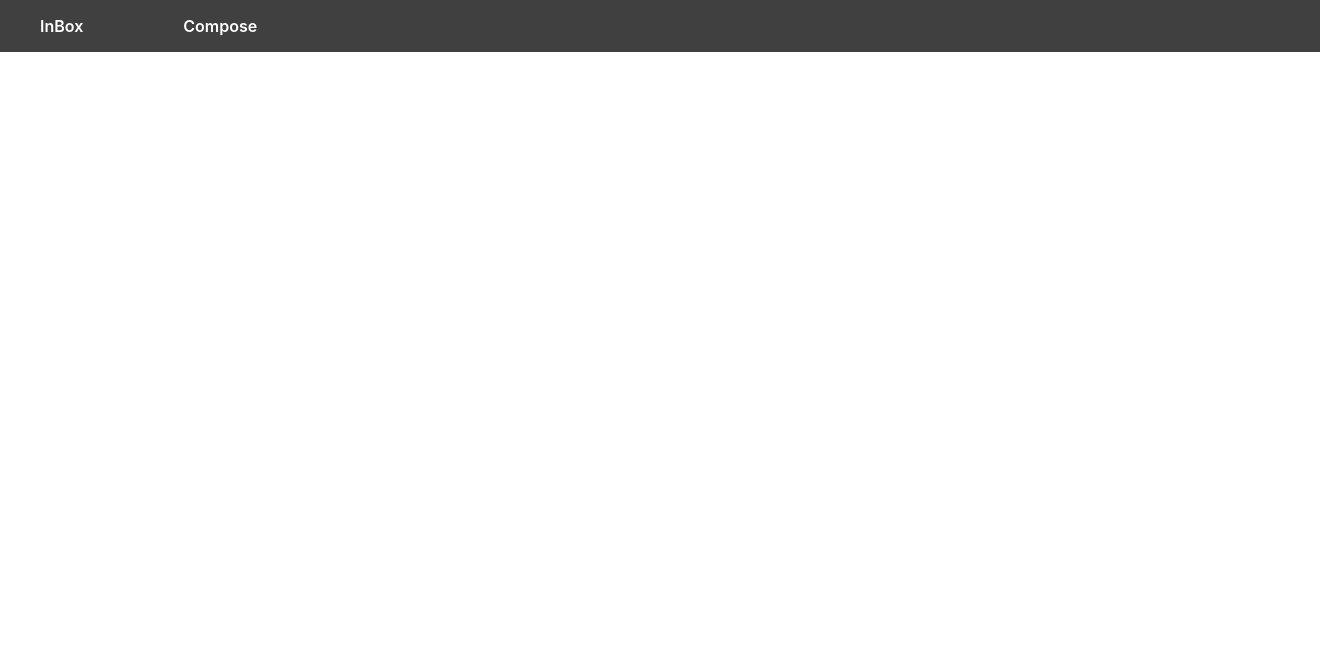
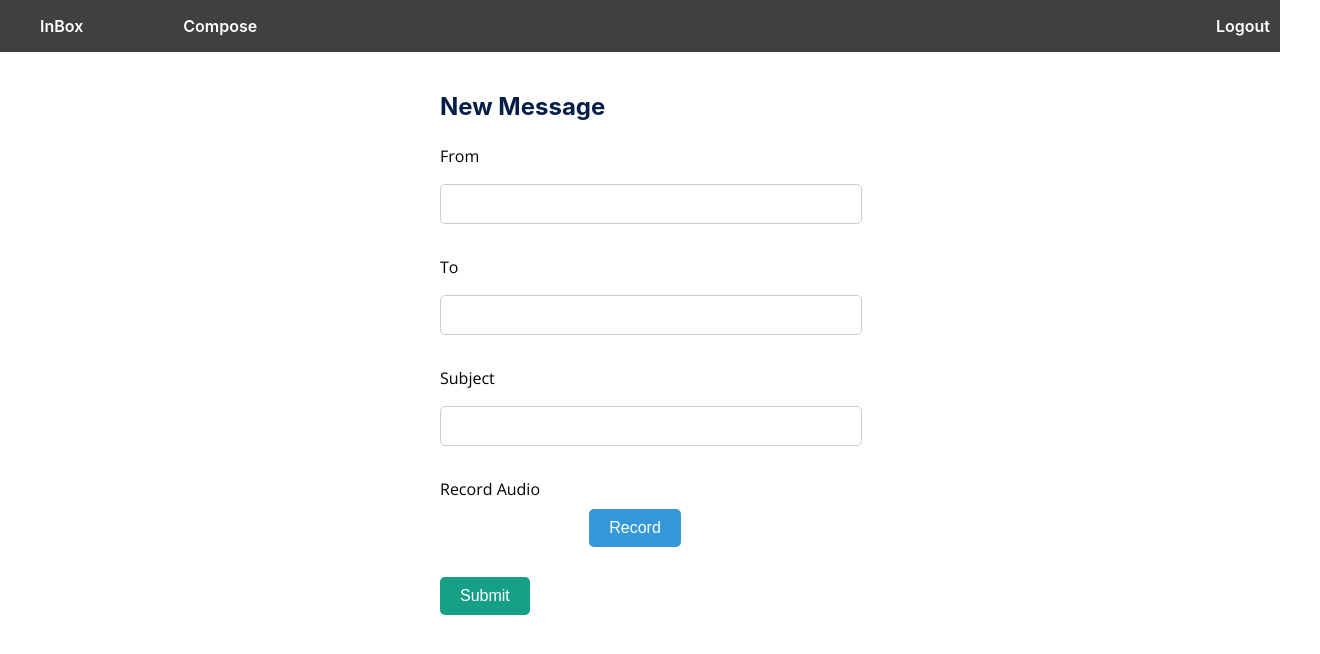
Before and after one commit to ahmedhosam283843/Voice-Mail-Socket-Application, a React (Create React App) app in the folder frontend/: page /compose in a window 1280 px wide. Shown: the top 654 px of the page, 1320 px wide, since content can reach past the window. Built offline with nearby package versions, Linux system fonts and the light colour scheme.

Commit message:
Add compose form

```diff
--- a/frontend/package.json
+++ b/frontend/package.json
@@ -6,10 +6,12 @@
     "@testing-library/jest-dom": "^5.16.5",
     "@testing-library/react": "^13.4.0",
     "@testing-library/user-event": "^13.5.0",
+    "file-saver": "^2.0.5",
     "react": "^18.2.0",
     "react-dom": "^18.2.0",
     "react-router-dom": "^6.11.2",
     "react-scripts": "5.0.1",
+    "recordrtc": "^5.6.2",
     "web-vitals": "^2.1.4"
   },
   "scripts": {
--- a/frontend/src/components/Compose.jsx
+++ b/frontend/src/components/Compose.jsx
@@ -1,11 +1,202 @@
-import React from "react";
+import React,{ useState, useRef } from "react";
+import { saveAs } from "file-saver";
+import RecordRTC from "recordrtc";
 import Topbar from "./mailbox/Topbar";
+import './compose.css'
+const Compose = () => {
 
-const Compose = () => {
+  const [formData, setFormData] = useState({
+    from: "",
+    to: "",
+    subject: "",
+  });
+
+  const [isRecording, setIsRecording] = useState(false);
+  const [recordedAudio, setRecordedAudio] = useState(null);
+  const [recordedAudioDuration, setRecordedAudioDuration] = useState(0);
+  const mediaRecorderRef = useRef(null);
+  const audioPlayerRef = useRef(null);
+  const chunksRef = useRef([]);
+  const startTimeRef = useRef(0);
+
+  // Handle input changes in the form
+  const handleChange = (e) => {
+    setFormData({ ...formData, [e.target.name]: e.target.value });
+  };
+
+  // Start recording audio
+  const handleStartRecording = () => {
+    setIsRecording(true);
+    setRecordedAudio(null);
+    setRecordedAudioDuration(0);
+    chunksRef.current = [];
+    startTimeRef.current = Date.now();
+    navigator.mediaDevices
+      .getUserMedia({ audio: true })
+      .then((stream) => {
+        mediaRecorderRef.current = new MediaRecorder(stream);
+        mediaRecorderRef.current.addEventListener(
+          "dataavailable",
+          handleDataAvailable
+        );
+        mediaRecorderRef.current.addEventListener(
+          "stop",
+          handleRecordingStopped
+        );
+        mediaRecorderRef.current.start();
+      })
+      .catch((error) => {
+        console.error("Error accessing microphone:", error);
+      });
+  };
+
+  // Stop recording audio
+  const handleStopRecording = () => {
+    setIsRecording(false);
+    if (mediaRecorderRef.current) {
+      mediaRecorderRef.current.stop();
+      mediaRecorderRef.current.removeEventListener(
+        "dataavailable",
+        handleDataAvailable
+      );
+      mediaRecorderRef.current.removeEventListener(
+        "stop",
+        handleRecordingStopped
+      );
+    }
+  };
+
+  // Store recorded audio data in chunks
+  const handleDataAvailable = (e) => {
+    if (e.data.size > 0) {
+      chunksRef.current.push(e.data);
+    }
+  };
+
+  // Handle recording stopped event
+  const handleRecordingStopped = () => {
+    const audioBlob = new Blob(chunksRef.current, { type: "audio/webm" });
+    setRecordedAudio(URL.createObjectURL(audioBlob));
+    const duration = Date.now() - startTimeRef.current;
+    setRecordedAudioDuration(duration);
+  };
+
+  // Handle delete record button click
+  const handleDeleteRecord = () => {
+    setRecordedAudio(null);
+    setRecordedAudioDuration(0);
+  };
+
+  // Handle form submission
+  const handleSubmit = (e) => {
+    e.preventDefault();
+    if (recordedAudio) {
+      try {
+        const audio = audioPlayerRef.current;
+        const audioContext = new AudioContext();
+        const audioSource = audioContext.createMediaElementSource(audio);
+        const destinationNode = audioContext.createMediaStreamDestination();
+        audioSource.connect(destinationNode);
+        const mediaRecorder = new RecordRTC(destinationNode.stream, {
+          type: "audio",
+          mimeType: "audio/mp3", // or 'audio/wav'
+          desiredSampRate: 16000,
+        });
+        mediaRecorder.startRecording();
+        audio.play();
+        setTimeout(() => {
+          mediaRecorder.stopRecording(() => {
+            const blob = mediaRecorder.getBlob();
+            saveAs(blob, "recorded-audio.mp3"); // or 'recorded-audio.wav'
+          });
+        }, recordedAudioDuration);
+      } catch (err) {
+        alert("Already Submited!!!");
+      }
+    }
+  };
   return <>
-  <Topbar />
+    <div className="mailbox-Container">
 
-</>;
+      <Topbar />
+      <div className="mainScreen">
+        <form onSubmit={handleSubmit} className="form-container">
+          <h2 className="form-title">New Message</h2>
+          <div className="form-group">
+            <label htmlFor="from">From</label>
+            <input
+              type="text"
+              id="from"
+              name="from"
+              value={formData.from}
+              onChange={handleChange}
+              className="form-input"
+            />
+          </div>
+          <div className="form-group">
+            <label htmlFor="to">To</label>
+            <input
+              type="text"
+              id="to"
+              name="to"
+              value={formData.to}
+              onChange={handleChange}
+              className="form-input"
+            />
+          </div>
+          <div className="form-group">
+            <label htmlFor="subject">Subject</label>
+            <input
+              type="text"
+              id="subject"
+              name="subject"
+              value={formData.subject}
+              onChange={handleChange}
+              className="form-input"
+            />
+          </div>
+          <div className="form-group">
+            <label>Record Audio</label>
+            <div className="audio-recorder">
+              {recordedAudio ? (
+                <>
+                  <div className="audio-controls">
+                    <div className="audio-buttons">
+                      <button
+                        type="button"
+                        className="audio-control-btn"
+                        onClick={handleDeleteRecord}
+                      >
+                        Delete
+                      </button>
+                    </div>
+                  </div>
+                  <audio ref={audioPlayerRef} src={recordedAudio} controls />
+                </>
+              ) : (
+                <button
+                  type="button"
+                  className={`audio-record-btn ${isRecording ? "recording" : ""}`}
+                  onClick={isRecording ? handleStopRecording : handleStartRecording}
+                >
+                  <span className="record-button-text">
+                    {isRecording ? "Stop" : "Record"}
+                  </span>
+                  <span className="record-button-circle" />
+                </button>
+              )}
+            </div>
+          </div>
+          <div className="form-group">
+            <button type="submit" className="form-button">
+              Submit
+            </button>
+          </div>
+        </form>
+      </div>
+    </div>
+
+  </>;
 };
 
 export default Compose;
--- a/frontend/src/components/Login.jsx
+++ b/frontend/src/components/Login.jsx
@@ -19,7 +19,7 @@ const Login = (props) => {
                 <input value={email} onChange={(e) => setEmail(e.target.value)}type="email" placeholder="youremail@gmail.com" id="email" name="email" />
                 <label htmlFor="password">Password</label>
                 <input value={pass} onChange={(e) => setPass(e.target.value)} type="password" placeholder="********" id="password" name="password" />
-                <button type="submit" className="btn btn-light">Login</button>
+                <Link to='/mailbox'> <button type="submit" className="btn btn-light">  Login </button> </Link>
             </form>
             <Link className="link-btn" to="/signup">Don't have an account? Register here.</Link>
         </div>
--- a/frontend/src/components/Signup.jsx
+++ b/frontend/src/components/Signup.jsx
@@ -22,7 +22,7 @@ const Signup = () => {
           <input value={email} onChange={(e) => setEmail(e.target.value)}type="email" placeholder="youremail@gmail.com" id="email" name="email" />
           <label htmlFor="password">Password</label>
           <input value={pass} onChange={(e) => setPass(e.target.value)} type="password" placeholder="********" id="password" name="password" />
-          <button type="submit" className="btn btn-light">Register</button>
+          <Link to='/'>  <button type="submit" className="btn btn-light">Register</button></Link>
       </form>
       <Link className="link-btn" to="/" >Already have an account? Login here.</Link>
     </div>
--- /dev/null
+++ b/frontend/src/components/compose.css
@@ -0,0 +1,124 @@
+.form-container {
+    width: 400px;
+    margin: 0 auto;
+    padding: 20px;
+  }
+
+  .form-group {
+    margin-bottom: 20px;
+  }
+
+  label {
+    display: block;
+    margin-bottom: 5px;
+  }
+
+  .form-input {
+    width: 100%;
+    padding: 10px;
+    font-size: 16px;
+    border-radius: 5px;
+    border: 1px solid #ccc;
+  }
+
+  .audio-recorder {
+    display: flex;
+    align-items: center;
+  }
+
+  .audio-record-btn {
+    padding: 10px 20px;
+    font-size: 16px;
+    border-radius: 5px;
+    border: none;
+    background-color: #3498db;
+    color: #fff;
+    cursor: pointer;
+    margin-right: 10px;
+  }
+
+  .audio-record-btn.recording {
+    background-color: #e74c3c;
+  }
+
+  .audio-play-btn {
+    padding: 10px 20px;
+    font-size: 16px;
+    border-radius: 5px;
+    border: none;
+    background-color: #2ecc71;
+    color: #fff;
+    cursor: pointer;
+  }
+
+  .audio-upload-btn {
+    padding: 10px 20px;
+    font-size: 16px;
+    border-radius: 5px;
+    border: none;
+    background-color: #f39c12;
+    color: #fff;
+    cursor: pointer;
+  }
+
+  .form-button {
+    padding: 10px 20px;
+    font-size: 16px;
+    border-radius: 5px;
+    border: none;
+    background-color: #16a085;
+    color: #fff;
+    cursor: pointer;
+  }
+  /* ...Existing CSS styles... */
+
+.audio-recorder {
+    display: flex;
+    align-items: center;
+    flex-direction: column;
+  }
+
+  .audio-record-btn {
+    padding: 10px 20px;
+    font-size: 16px;
+    border-radius: 5px;
+    border: none;
+    background-color: #3498db;
+    color: #fff;
+    cursor: pointer;
+    margin-bottom: 10px;
+  }
+
+  .audio-record-btn.recording {
+    background-color: #e74c3c;
+  }
+
+  .audio-controls {
+    display: flex;
+    justify-content: space-between;
+    align-items: center;
+    margin-bottom: 10px;
+  }
+
+  .audio-info {
+    font-size: 14px;
+  }
+
+  .audio-buttons {
+    display: flex;
+  }
+
+  .audio-control-btn {
+    padding: 5px 10px;
+    font-size: 14px;
+    border-radius: 5px;
+    border: none;
+    background-color: #f39c12;
+    color: #fff;
+    cursor: pointer;
+    margin-right: 5px;
+  }
+
+h2{
+    color: #041e49;
+}
--- a/frontend/src/components/login.css
+++ b/frontend/src/components/login.css
@@ -1,9 +1,16 @@
+.auth-form-container{
+  width: 100vw;
+  height: 100vh;
+  background-image: linear-gradient(79deg, #f3e8ff, #bacddb 48%, #ce5959);
+}
+
 .auth-form-container,
 .login-form,
 .register-form {
   display: flex;
   flex-direction: column;
   padding: 5rem;
+  align-items: center;
 }
 @media screen and (min-width: 600px) {
   .auth-form-container {
--- a/frontend/src/components/mailbox/Topbar.jsx
+++ b/frontend/src/components/mailbox/Topbar.jsx
@@ -1,6 +1,7 @@
 import React from 'react'
 import { Link } from 'react-router-dom';
 import './topbar.css'
+
 const topbar = () => {
   return(
         <div className="topbar">
@@ -11,7 +12,11 @@ const topbar = () => {
             <Link to='/compose' className='top-link'>
               <span>Compose</span>
             </Link>
+
           </ul>
+          <Link to='/' className='top-link at-right'>
+            <span>Logout</span>
+          </Link>
         </div>
       );
 }
--- a/frontend/src/components/mailbox/topbar.css
+++ b/frontend/src/components/mailbox/topbar.css
@@ -1,11 +1,14 @@
 .topbar {
   background: rgba(0, 0, 0, 0.75);
+  width: 100vw;
+  display: flex;
+  justify-content: space-between;
+  align-items: center;
 }
 
 ul{
   gap: 100px;
   display: flex;
-  width: 100vw;
 }
 
 .top-link{
@@ -13,3 +16,8 @@ ul{
   text-decoration: none;
   font-weight: 600;
 }
+
+.at-right{
+  padding-right: 10px;
+
+}
```
Also changed, not shown: 1 other file (tests, documents, lock files or other folders).
